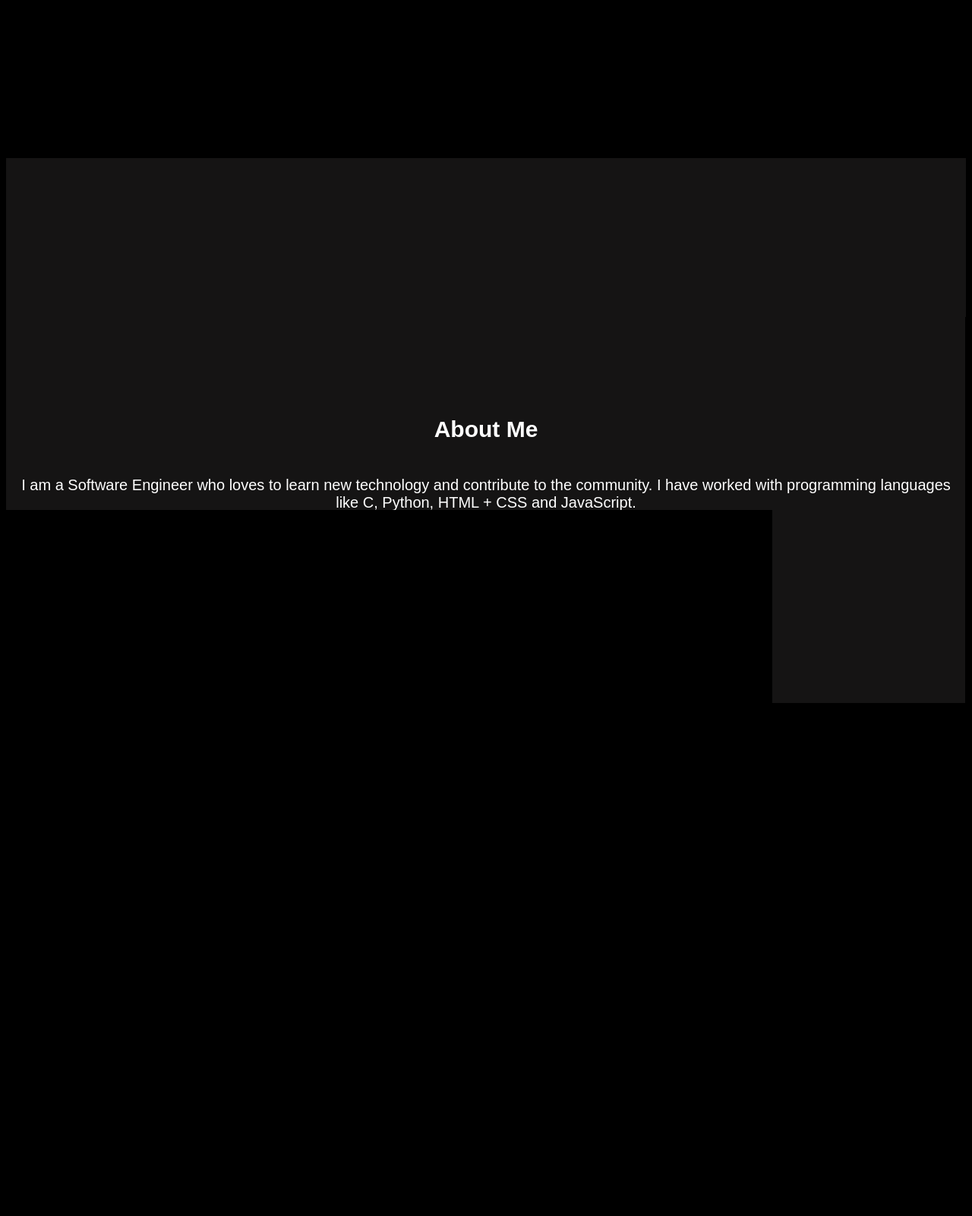
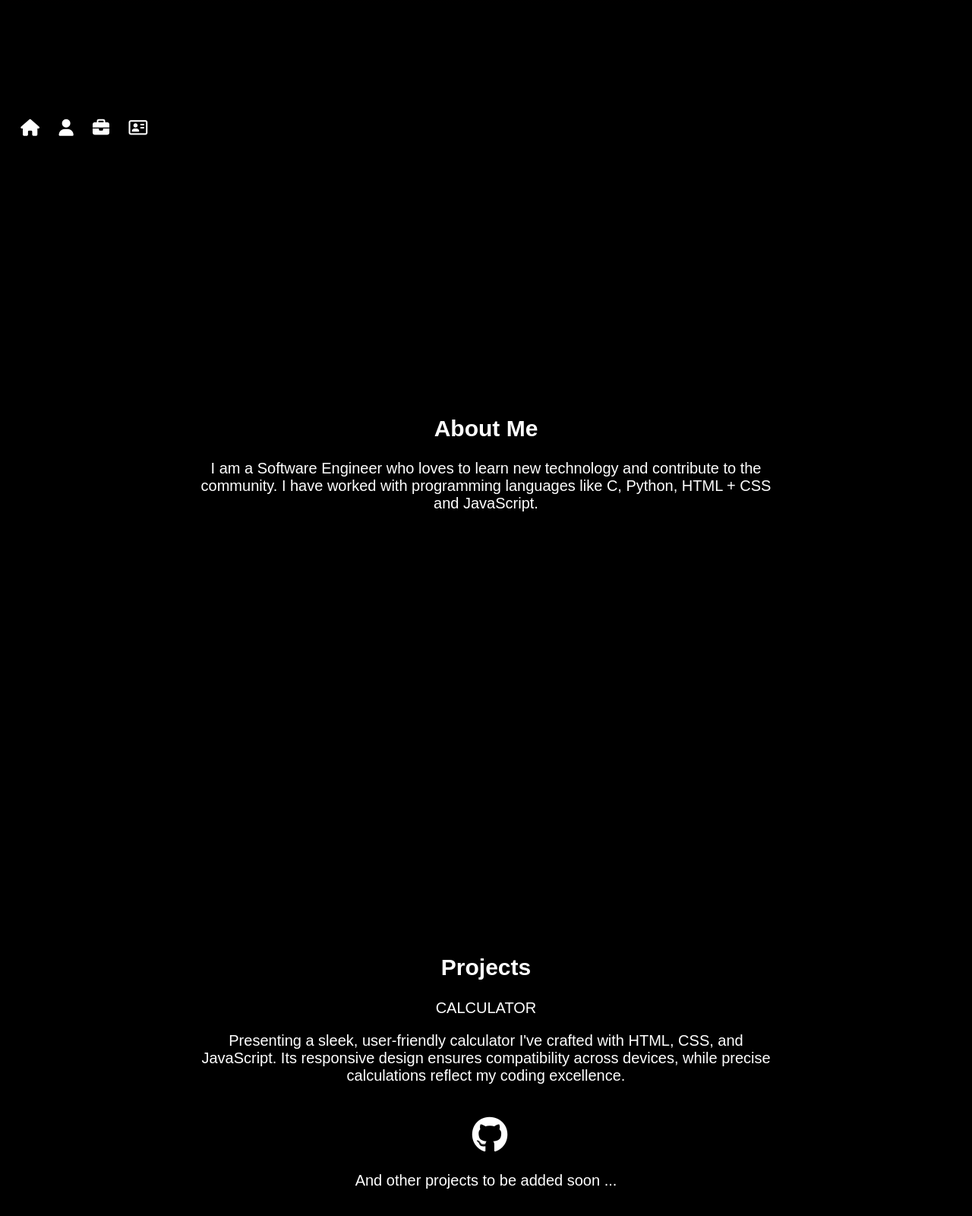
Before and after one commit to lu-z-er/sector-14, a plain HTML site: page Profile/index.html in a window 1280 px wide. Shown: the part 600-2200 px from the top of the page at 76% size. Drawn offline with Linux system fonts and the light colour scheme.

Commit message:
profile update

```diff
--- a/Profile/index.html
+++ b/Profile/index.html
@@ -12,23 +12,31 @@
 </head>
 
 <body>
-
-    <section>
+    <nav id="navbar">
+        <ul>
+            <li><a href="#alpha"><i class="fa-solid fa-house"></i></a></li>
+            <li><a href="#section-2"><i class="fa-solid fa-user"></i></a></li>
+            <li><a href="#section-3"><i class="fa-solid fa-briefcase"></i></a></li>
+            <li><a href="#section-4"><i class="fa-regular fa-address-card"></i></a></li>
+        </ul>
+    </nav>
+    <section id="alpha">
         <img src="logo.jpg" id="logo" alt="Profile Picture">
         <p id="p1">Hi, I am Sajan preet Singh</p>
     </section>
     <section id="section-2">
+        <div >
         <h2>About Me</h2>
         <p id="p2">
             I am a Software Engineer who loves to learn new technology and contribute to the community.
             I have worked with programming languages like C, Python, HTML + CSS and JavaScript.
         </p>
+        </div>
     </section>
-    <section>
+    <section id="section-3">
         <div>
             <div class="projectsdiv">
                 <h2>Projects</h2>
-                <div>
                     <div id="pro-1">
                         <p class="midfont">CALCULATOR</p>
                         <p class="smallfont">
@@ -37,15 +45,12 @@
                             reflect
                             my coding excellence.</p>
                         <div class="socialicons">
-                            <a href="https://github.com/" target="_blank">
+                            <a href="https://github.com" target="_blank">
                                 <i class="fa-brands fa-github"></i>
                             </a>
                         </div>
-
+                        <p class="midfont">And other projects to be added soon ...</p>
                     </div>
-                </div>
-
-                <p class="midfont">And other projects to be added soon ...</p>
             </div>
         </div>
     </section>
@@ -56,7 +61,7 @@
                         class="fa-brands fa-instagram"></i></a></div>
             <div class="socialicons" id="s2"><a href="https://www.linkedin.com/" target="_blank"><i
                         class="fa-brands fa-linkedin"></i></a></div>
-            <div class="socialicons" id="s3"><a href="https://github.com/" target="_blank"><i
+            <div class="socialicons" id="s3"><a href="https://github.com/lu-z-er" target="_blank"><i
                         class="fa-brands fa-github"></i></a></div>
             <div class="socialicons" id="s4"><a href="https://www.hackerrank.com/" target="_blank"><i
                         class="fa-brands fa-hackerrank"></i></a></div>
--- a/Profile/style.css
+++ b/Profile/style.css
@@ -16,19 +16,40 @@ section {
     min-height: 100vh;
     width: 100%;
     text-align: center;
+    border-radius: 5px;
 }
 
 a{
     color: white;
 }
+#navbar{
+    position: fixed;
+    color: aliceblue;
+    top: 92vh;
+    left: 0%;
+}
+#navbar ul{
+    display: flex;
+    list-style: none;
+    padding-left: 30%;
 
+}
+#navbar li{
+    margin-right: 40%;
+    font-size: 1.1rem;
+}
+#navbar a:hover{
+    color: red;
+}
 #section-2{
-    background-color: rgb(21, 20, 20);
+    background: black
 }
-#section-4{
-    background-color: rgb(21, 20, 20);
+#section-3{
+    background: black
 }
-
+#alpha{
+    background: linear-gradient( to top,black,black, rgba(116, 1, 1, 0.137),black,black);
+}
 #logo {
     width: 30vh;
     height: 30vh;
@@ -37,7 +58,12 @@ a{
     margin: 15px;
 
 }
-
+#section-2 p{
+    width: 60vw;
+}
+#section-3 p{
+    width: 60vw;
+}
 #p1 {
     font-size: 3vh;
 }
@@ -76,7 +102,7 @@ a{
     padding-left:10px;
     padding-top: 20px;
     font-size: 6vh;
-
+    margin: 15px;
 }
 #pro-1{
     margin-top: 25px;
```
